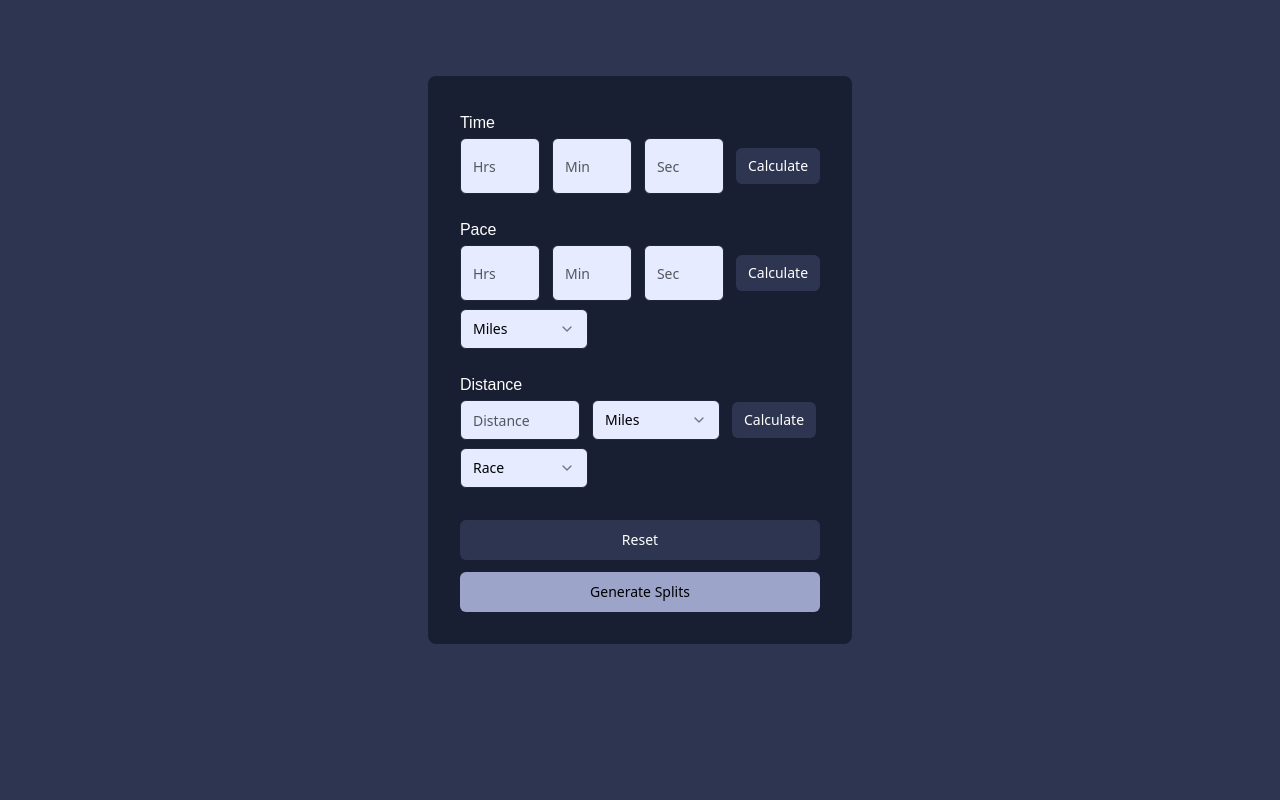
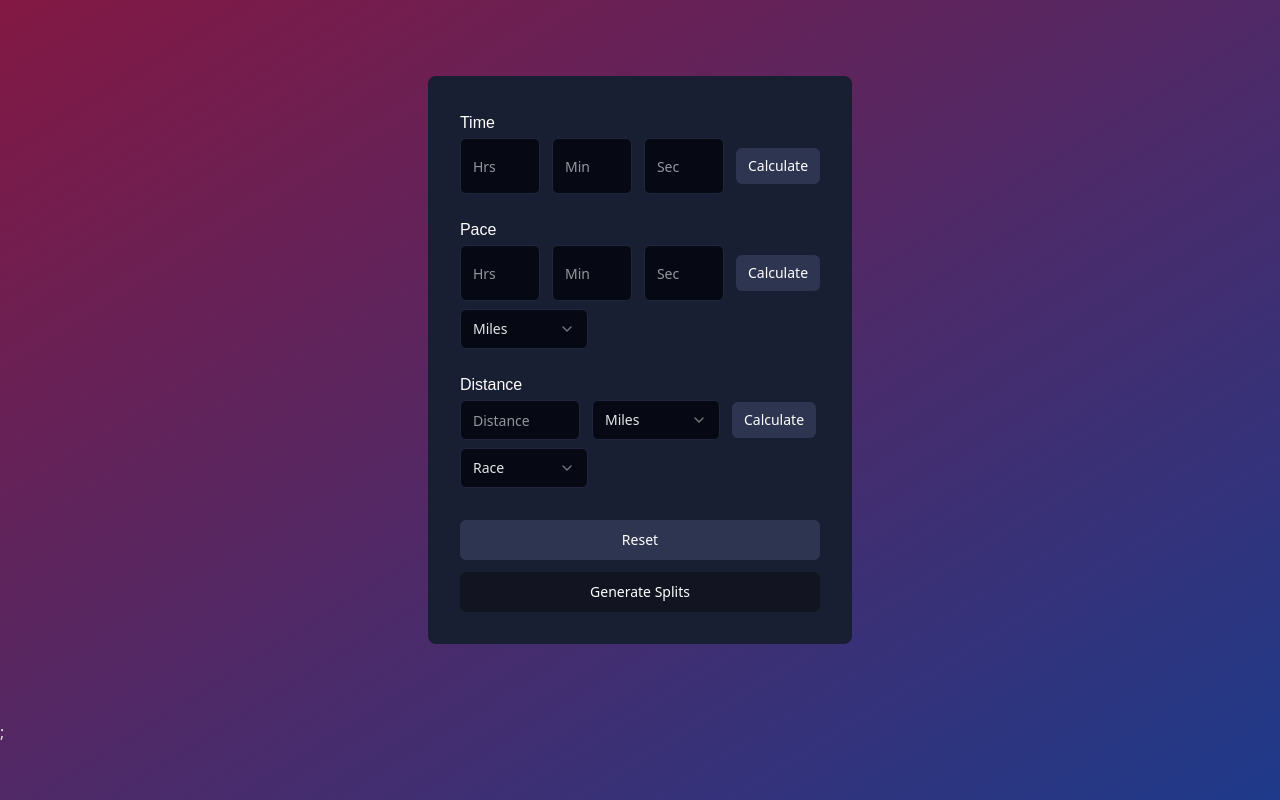
Before and after one commit to djm158/runcalculator, a React (Vite) app: page / in a window 1280 px wide. Built offline with nearby package versions, Linux system fonts and the light colour scheme.

Commit message:
feat: add theme provider, gradient background

```diff
--- a/src/App.tsx
+++ b/src/App.tsx
@@ -1,7 +1,14 @@
 import { Calculator } from "./components/Calculator";
+import { ThemeProvider } from "./components/theme-provider";
 
 import "./styles.css";
 
 export const App = () => {
-  return <Calculator />;
+  return (
+    <ThemeProvider defaultTheme="dark" storageKey="vite-ui-theme">
+      <div className="min-h-screen bg-gradient-to-br dark:from-pink-900 dark:to-blue-900 text-foreground">
+        <Calculator />;
+      </div>
+    </ThemeProvider>
+  );
 };
--- /dev/null
+++ b/src/components/theme-provider.tsx
@@ -0,0 +1,73 @@
+import { createContext, useContext, useEffect, useState } from "react";
+
+type Theme = "dark" | "light" | "system";
+
+type ThemeProviderProps = {
+  children: React.ReactNode;
+  defaultTheme?: Theme;
+  storageKey?: string;
+};
+
+type ThemeProviderState = {
+  theme: Theme;
+  setTheme: (theme: Theme) => void;
+};
+
+const initialState: ThemeProviderState = {
+  theme: "system",
+  setTheme: () => null,
+};
+
+const ThemeProviderContext = createContext<ThemeProviderState>(initialState);
+
+export function ThemeProvider({
+  children,
+  defaultTheme = "system",
+  storageKey = "vite-ui-theme",
+  ...props
+}: ThemeProviderProps) {
+  const [theme, setTheme] = useState<Theme>(
+    () => (localStorage.getItem(storageKey) as Theme) || defaultTheme,
+  );
+
+  useEffect(() => {
+    const root = window.document.documentElement;
+
+    root.classList.remove("light", "dark");
+
+    if (theme === "system") {
+      const systemTheme = window.matchMedia("(prefers-color-scheme: dark)")
+        .matches
+        ? "dark"
+        : "light";
+
+      root.classList.add(systemTheme);
+      return;
+    }
+
+    root.classList.add(theme);
+  }, [theme]);
+
+  const value = {
+    theme,
+    setTheme: (theme: Theme) => {
+      localStorage.setItem(storageKey, theme);
+      setTheme(theme);
+    },
+  };
+
+  return (
+    <ThemeProviderContext.Provider {...props} value={value}>
+      {children}
+    </ThemeProviderContext.Provider>
+  );
+}
+
+export const useTheme = () => {
+  const context = useContext(ThemeProviderContext);
+
+  if (context === undefined)
+    throw new Error("useTheme must be used within a ThemeProvider");
+
+  return context;
+};
```
